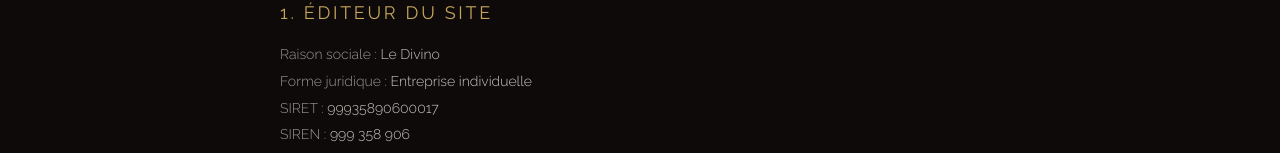
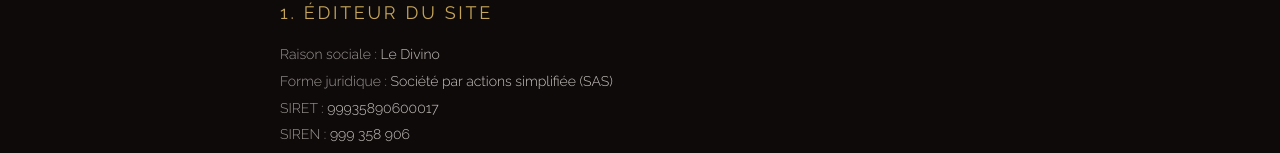
Before and after one commit to Titanium1971/le-divino, a Next.js app: page /en/mentions-legales in a window 1280 px wide. Shown: the part 258-411 px from the top of the page. Built offline with nearby package versions, Linux system fonts and the light colour scheme; no server answers; the database is empty.

Commit message:
fix: correct legal form to SAS in mentions légales
Co-Authored-By: Claude Opus 4.6 (1M context) <noreply@anthropic.com>

```diff
--- a/src/app/[locale]/(public)/mentions-legales/page.tsx
+++ b/src/app/[locale]/(public)/mentions-legales/page.tsx
@@ -30,7 +30,7 @@ export default function MentionsLegalesPage() {
               </li>
               <li>
                 <span className="text-brand-cream/60">Forme juridique :</span>{" "}
-                Entreprise individuelle
+                Société par actions simplifiée (SAS)
               </li>
               <li>
                 <span className="text-brand-cream/60">SIRET :</span>{" "}
```
